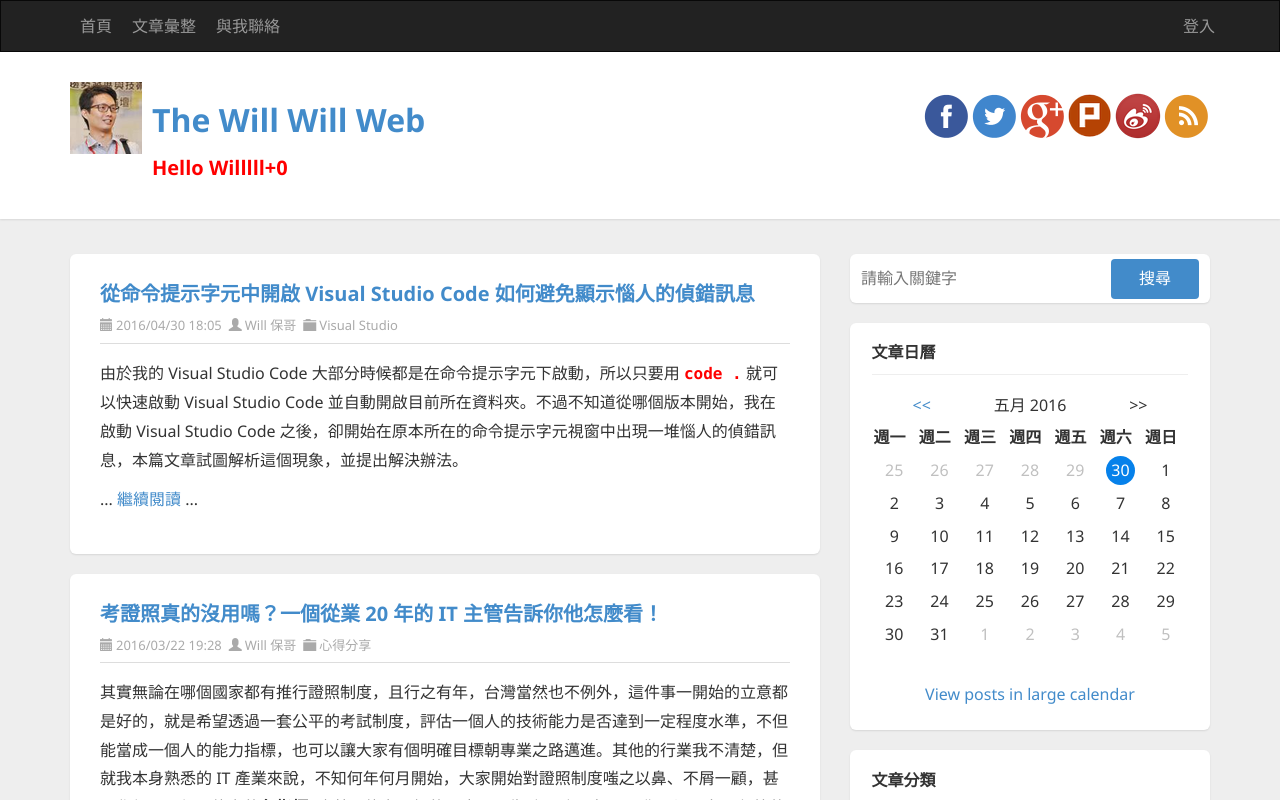
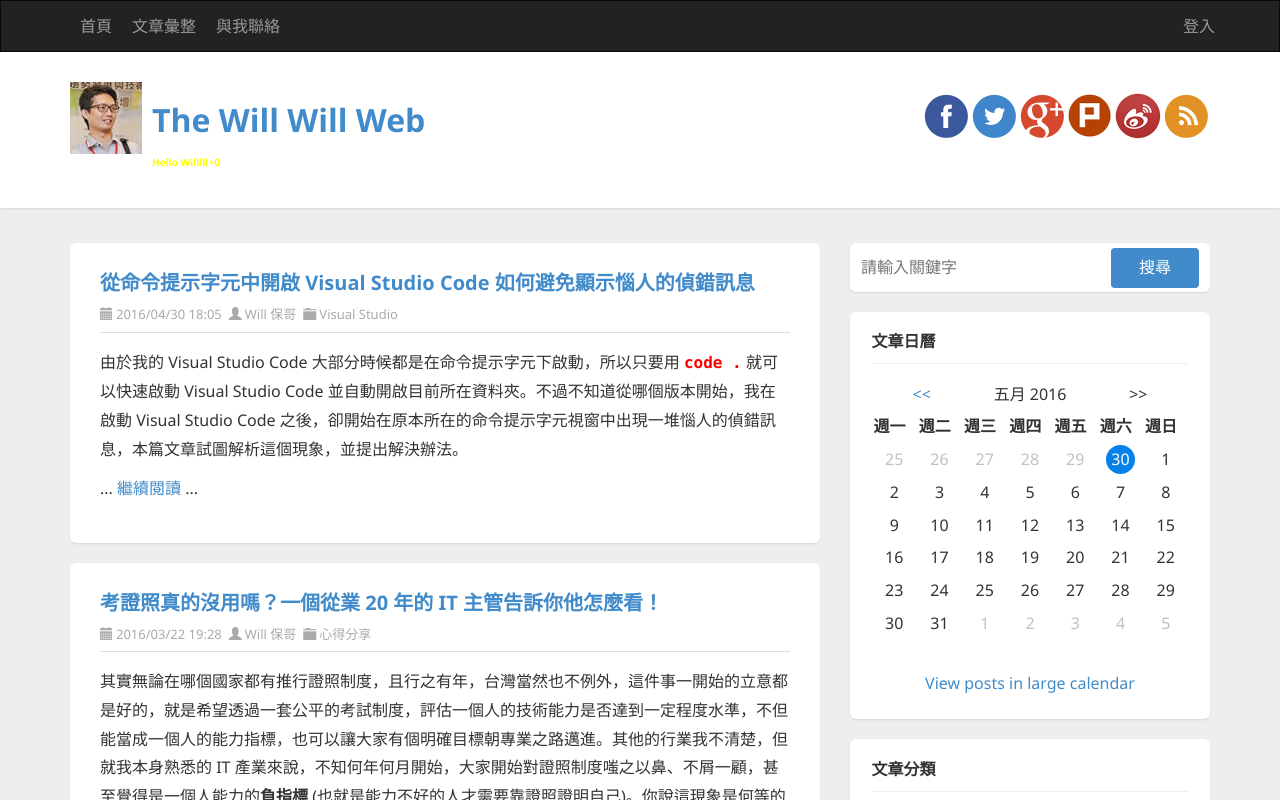
Before and after one commit to angelyaaaaa/Angular2Go, an Angular app: page / in a window 1280 px wide. Shown: the top 800 px of the page. Built offline with nearby package versions, Linux system fonts and the light colour scheme.

Commit message:
ngClass + ngStyle

```diff
--- a/src/app/header/header.component.css
+++ b/src/app/header/header.component.css
@@ -1,3 +1,7 @@
 .highlight {
   color: red;
 }
+
+.highlight.active {
+  color: yellow;
+}
--- a/src/app/header/header.component.html
+++ b/src/app/header/header.component.html
@@ -29,7 +29,9 @@
 
       <div class="pull-left">
         <h1><a [href]="homeUrl">The Will Will Web</a></h1>
-        <h3 class="highlight" (click)="plusOne($event)" (copy)="copyRightWarning($event)">{{pageTitle}}{{count}}</h3>
+        <h3 [ngClass]="highlightClass()"
+          [ngStyle]="{'font-size': 10+count+'px'}"
+         (click)="plusOne($event)" (copy)="copyRightWarning($event)">{{pageTitle}}{{count}}</h3>
       </div>
 
       <div id="social-icons" class="pull-right social-icon">
--- a/src/app/header/header.component.ts
+++ b/src/app/header/header.component.ts
@@ -28,4 +28,8 @@ export class HeaderComponent implements OnInit {
   copyRightWarning(e) {
     alert('this is XXX right');
   }
+
+  highlightClass() {
+    return {'highlight': true, 'active': this.count%2 == 0};
+  }
 }
```
